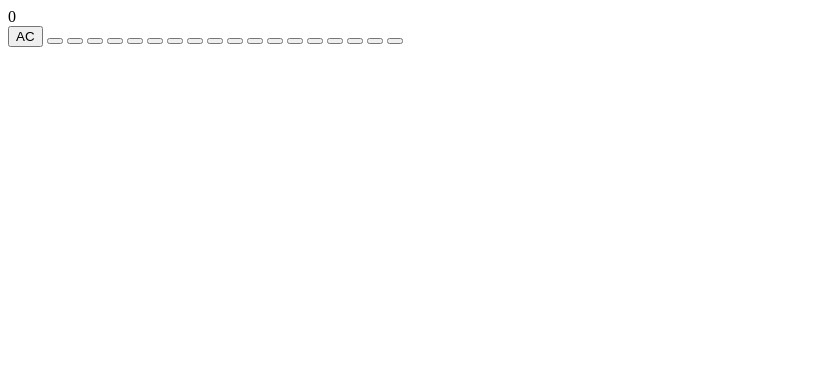
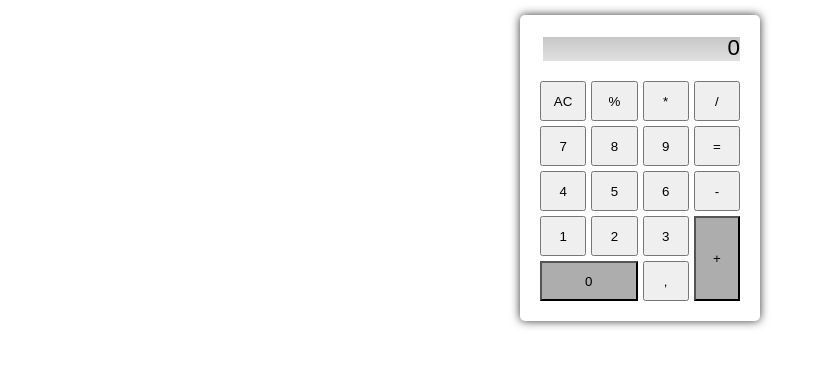
Before and after one commit to AntonyFelisberto/calculadora_js, a plain HTML site: page projeto/index.html in a window 1280 px wide. Shown: the whole page, without its empty margins (0-822 px from the left). Drawn offline with Linux system fonts and the light colour scheme.

Commit message:
estilização da calculadora

```diff
--- a/projeto/index.html
+++ b/projeto/index.html
@@ -4,30 +4,79 @@
     <meta charset="UTF-8">
     <meta name="viewport" content="width=device-width, initial-scale=1.0">
     <title>Document</title>
+
+    <style>
+        body {
+            font-family: sans-serif;
+        }
+
+        #calculator {
+            width: 200px;
+            background-color: linear-gradient(#b7b7b7,#9c9c9c);
+            padding: 20px;
+            border-radius: 5px;
+            box-shadow: 0 0 10px rgba(0,0, 0, .8);
+            margin: 15px auto;
+
+            display: grid;
+            grid-template-columns: repeat(4, 1fr);
+            grid-gap: 5px;
+            grid-template-rows: auto repeat(5, 40px);
+        }
+
+        button {
+            padding: .25em;
+        }
+
+        #display {
+            font-size: 1.4em;
+            text-align: right;
+            background-image: linear-gradient(#c5c5c5,#e0e0e0);
+            box-shadow: inset 3px 2px 0 white;
+            margin-bottom: 15px;
+
+            grid-column: 1/-1;
+        }
+
+        .mais {
+            background-color: #adadad;
+            grid-row: 5/7;
+            grid-column: 4/5;
+        }
+
+        .zero {
+            background-color: #adadad;
+            grid-column: 1/3;
+        }
+    </style>
+
 </head>
 <body>
     <div id="calculator">
         <div id="display">0</div>
 
-        <button onclick="">AC</button>
-        <button onclick=""></button>
-        <button onclick=""></button>
-        <button onclick=""></button>
-        <button onclick=""></button>
-        <button onclick=""></button>
-        <button onclick=""></button>
-        <button onclick=""></button>
-        <button onclick=""></button>
-        <button onclick=""></button>
-        <button onclick=""></button>
-        <button onclick=""></button>
-        <button onclick=""></button>
-        <button onclick=""></button>
-        <button onclick=""></button>
-        <button onclick=""></button>
-        <button onclick=""></button>
-        <button onclick=""></button>
-        <button onclick=""></button>
+        <button onclick="limpar()">AC</button>
+        <button onclick="obterPorcento()">%</button>
+        <button onclick="iniciarCalculo('*')">*</button>
+        <button onclick="iniciarCalculo('/')">/</button>
+        <button onclick="incluirDigito('7')">7</button>
+        <button onclick="incluirDigito('8')">8</button>
+        <button onclick="incluirDigito('9')">9</button>
+        <button onclick="finalizarCalculo()">=</button>
+        <button onclick="incluirDigito('4')">4</button>
+        <button onclick="incluirDigito('5')">5</button>
+        <button onclick="incluirDigito('6')">6</button>
+        <button onclick="iniciarCalculo('-')">-</button>
+        <button onclick="incluirDigito('1')">1</button>
+        <button onclick="incluirDigito('2')">2</button>
+        <button onclick="incluirDigito('3')">3</button>
+        <button onclick="iniciarCalculo('+')" class="mais">+</button>
+        <button class="zero" onclick="incluirDigito('0')">0</button>
+        <button onclick="incluirPonto()">,</button>
+
     </div>
+
+    <script></script>
+
 </body>
 </html>
```
